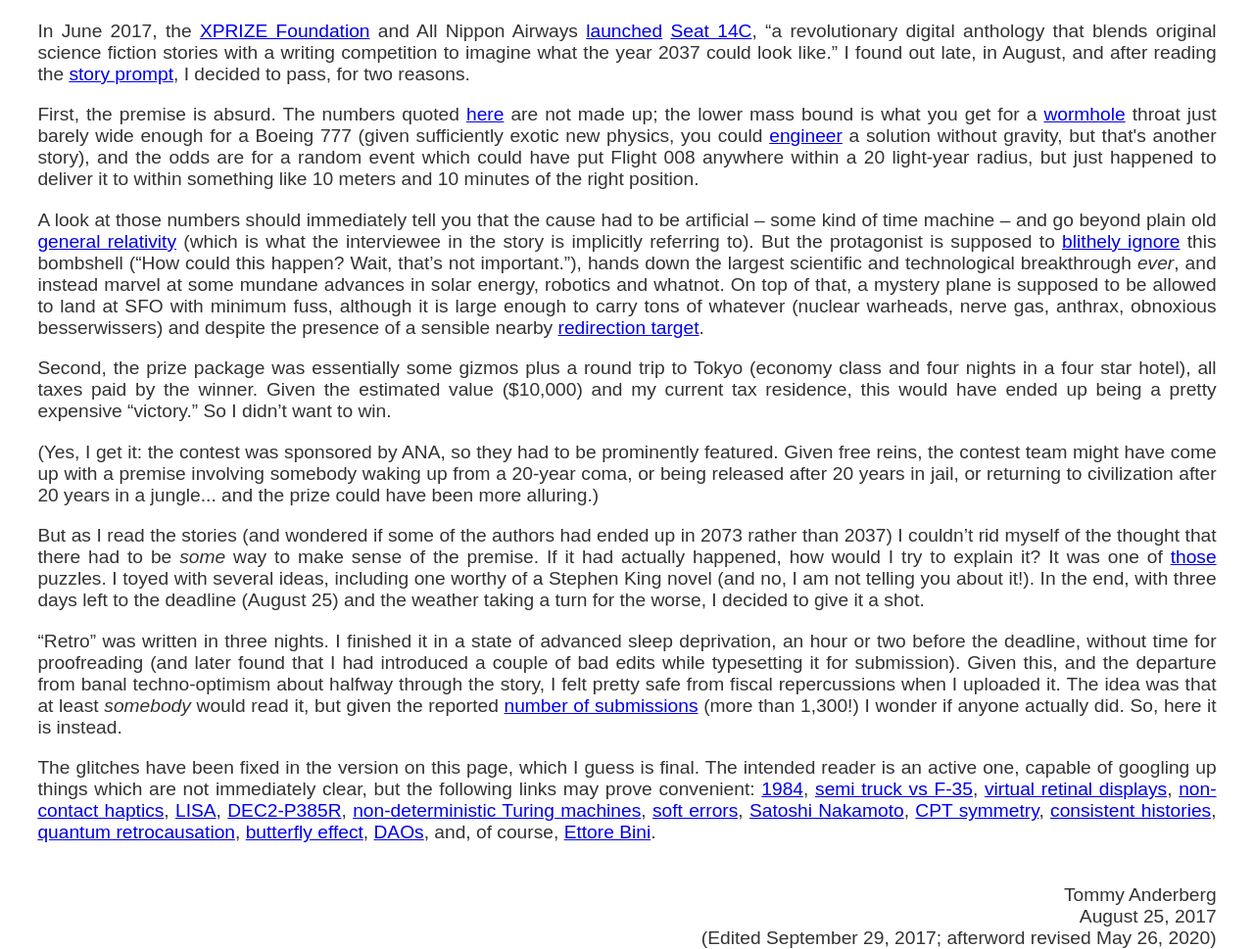
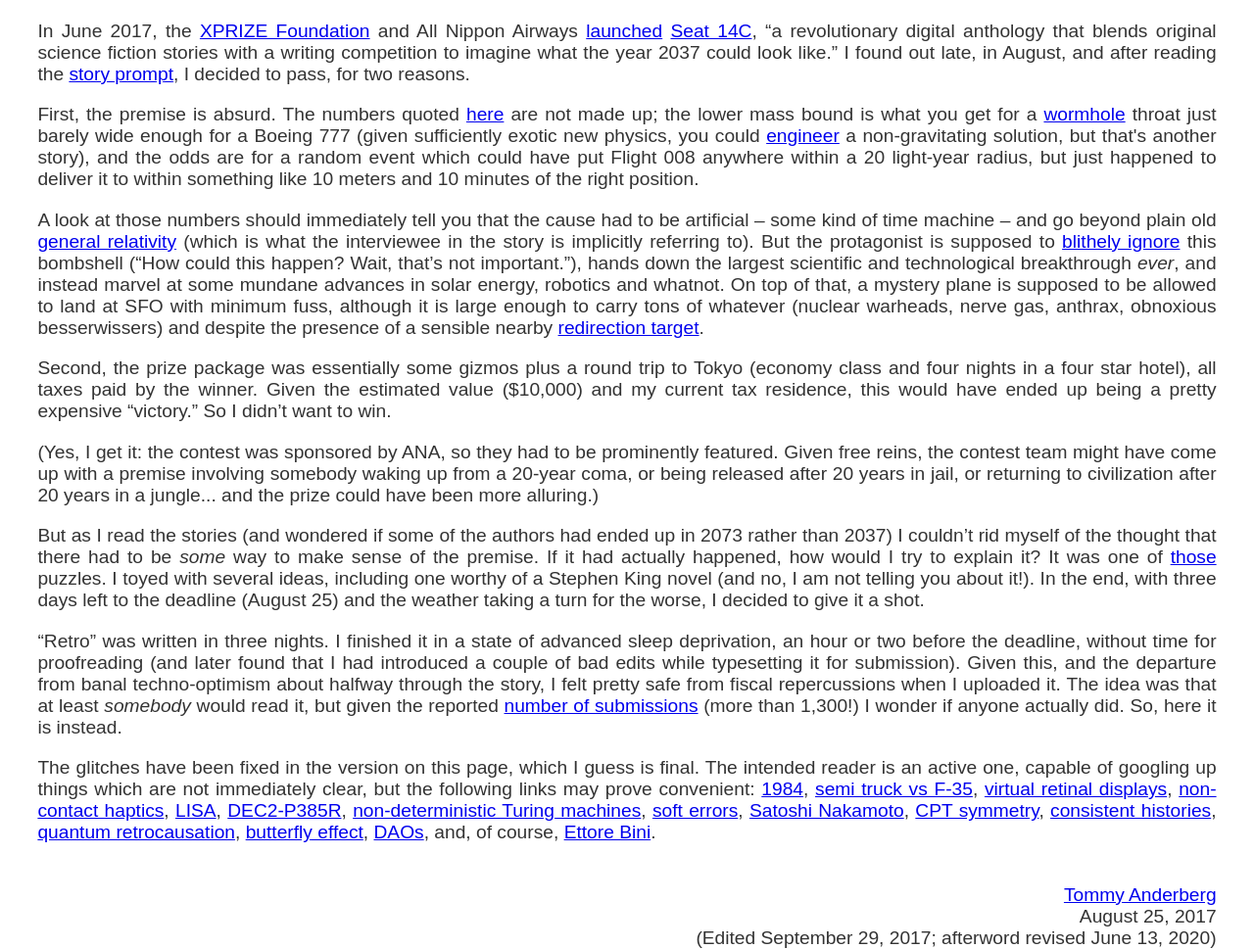
Before and after one commit to tanderberg/tanderberg.github.com, a plain HTML site: page stories/retro/index.html in a window 1280 px wide. Shown: the part 9029-9998 px from the top of the page at 98% size. Drawn offline with nearby package versions, Linux system fonts and the light colour scheme.

Commit message:
Link about page

```diff
--- a/stories/retro/index.html
+++ b/stories/retro/index.html
@@ -722,10 +722,10 @@
 		lower mass bound is what you get for a
 		<a href="http://dx.doi.org/10.1103/PhysRevLett.61.1446" target="_blank">wormhole</a> throat just barely
 		wide enough for a Boeing 777 (given sufficiently exotic new physics, you could
-        <a href="https://en.wikipedia.org/wiki/Ellis_wormhole" target="_blank">engineer</a> a solution without
-        gravity, but that's another story), and the odds are for a random event which could have put Flight 008
-        anywhere within a 20 light-year radius, but just happened to deliver it to within something like 10 meters
-        and 10 minutes of the right position.
+        <a href="https://en.wikipedia.org/wiki/Ellis_wormhole" target="_blank">engineer</a> a non-gravitating solution,
+        but that's another story), and the odds are for a random event which could have put Flight 008 anywhere within
+        a 20 light-year radius, but just happened to deliver it to within something like 10 meters and 10 minutes of
+        the right position.
 		</p>
 		<p>A look at those numbers should immediately tell you that the cause had to be artificial – some kind of
 		time machine – and go beyond plain old
@@ -790,8 +790,8 @@
 
 		<div align="right">
 			<br>
-			<div>Tommy Anderberg</div>
+			<div><a href="../../about/index.html">Tommy Anderberg</a></div>
 			<div>August 25, 2017</div>
-			<div>(Edited September 29, 2017; afterword revised May 26, 2020)</div>
+			<div>(Edited September 29, 2017; afterword revised June 13, 2020)</div>
 		</div>
 </div>
```
Also changed, not shown: about/index.html (+1 -1 lines), htg/index.html (+1 -1 lines), htg/why/index.html (+1 -1 lines), ml/faces/index.html (+1 -1 lines), vr/bw/index-notext.html (+1 -1 lines), vr/bw/index-se.html (+1 -1 lines), vr/bw/index.html (+1 -1 lines).
